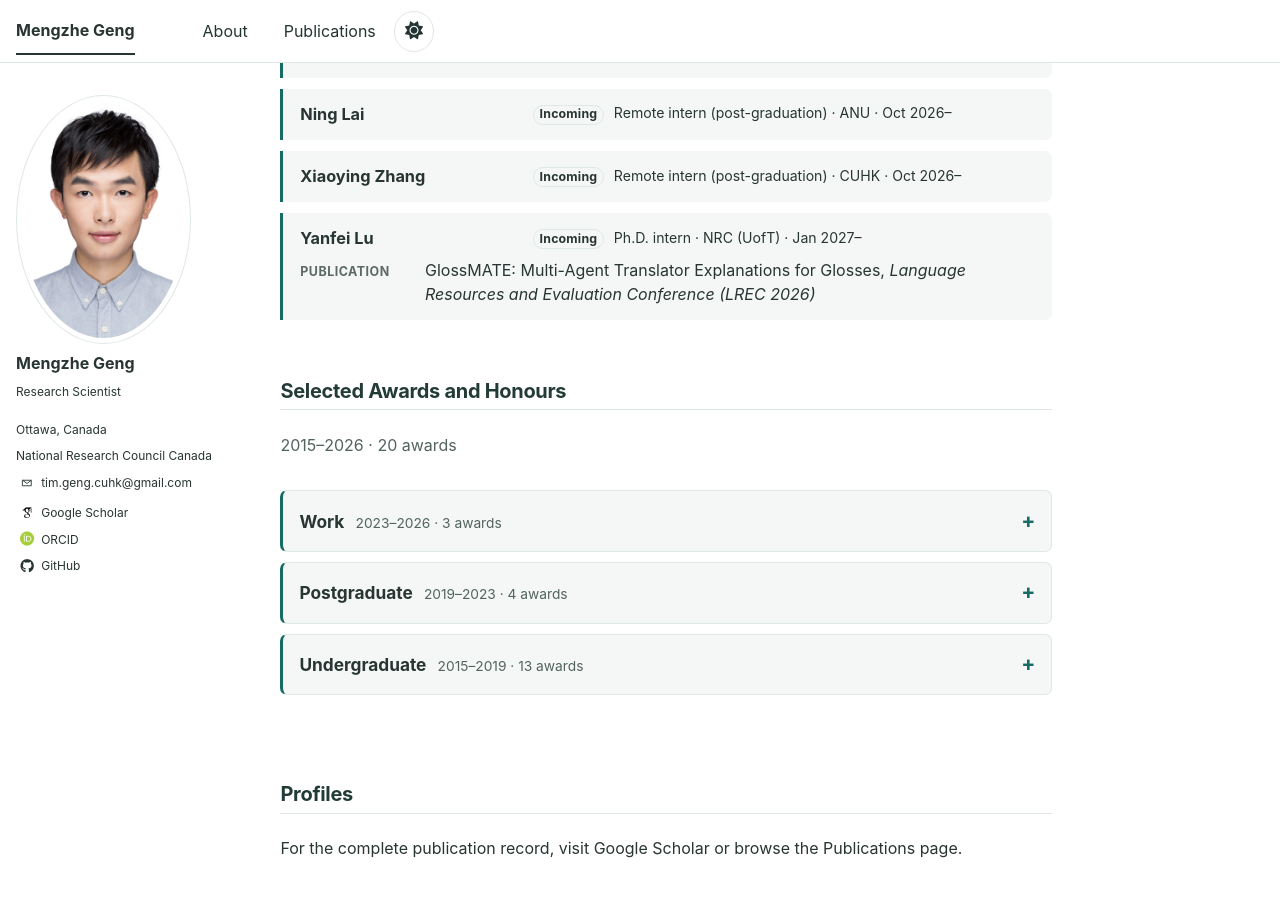
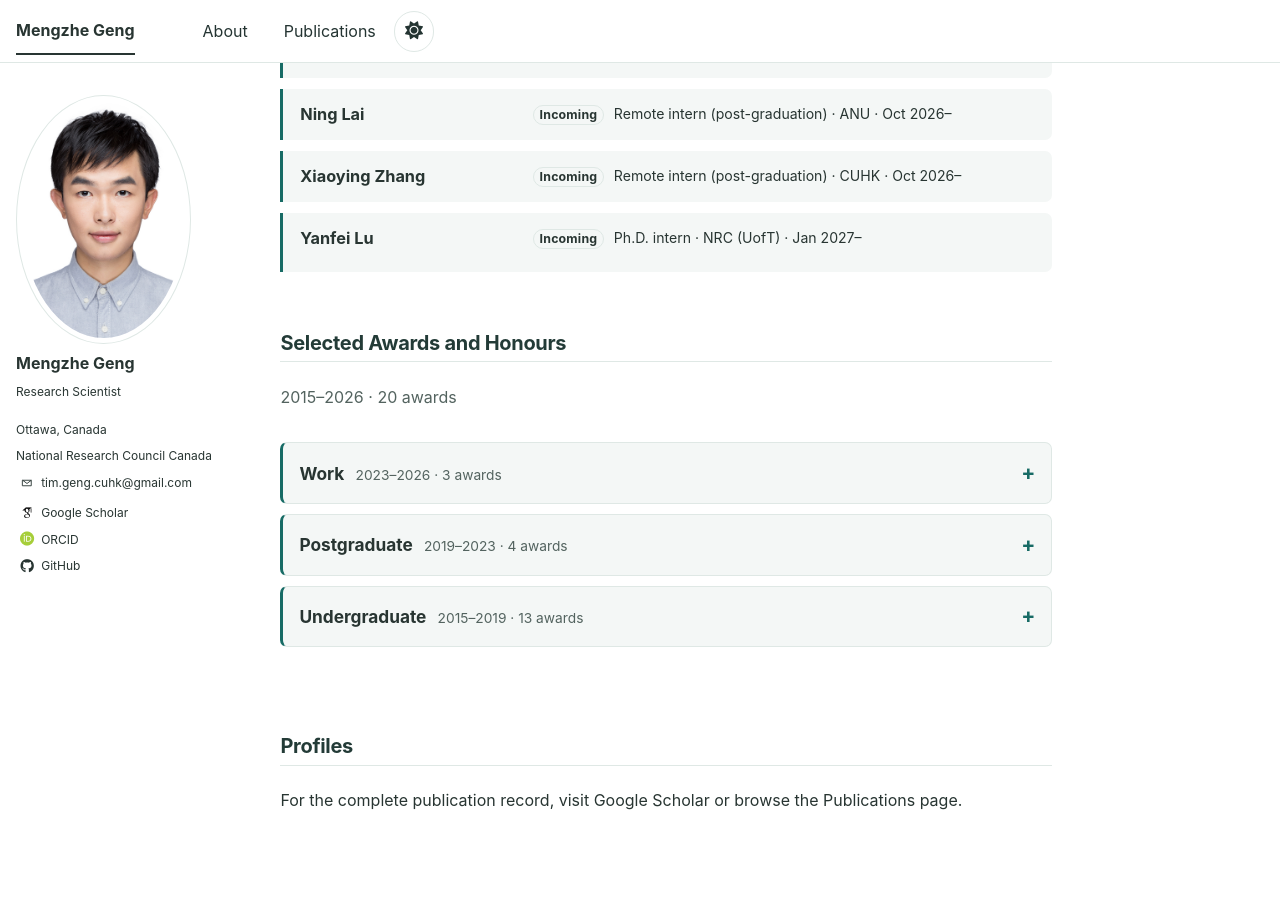
Before and after one commit to MENGZHEGENG/MENGZHEGENG.github.io, a Jekyll site: the page built from _pages/about.md, in a window 1280 px wide and 900 px high, scrolled down 3316 px. Shown: the top 897 px of the window. Built offline with Jekyll 4.4.1, drawn with Linux system fonts in a browser that asks for light colours; some web fonts are replaced.

Commit message:
Remove Yanfei Lu publication from supervision card
Removed the publication detail from Yanfei Lu's supervision card.

```diff
--- a/_pages/about.md
+++ b/_pages/about.md
@@ -253,7 +253,7 @@ classes: wide
       <span class="publication-meta supervision-roles"><span class="supervision-role-line"><span class="supervision-role-tag">Incoming</span><span class="supervision-role-copy">Ph.D. intern · NRC (UofT) · Jan 2027–</span></span></span>
     </div>
     <div class="supervision-details">
-      <p class="supervision-detail"><span class="supervision-label">Publication</span><span class="supervision-detail-copy"><a href="https://aclanthology.org/2026.lrec-1.709/" target="_blank" rel="noopener noreferrer">GlossMATE: Multi-Agent Translator Explanations for Glosses</a>, <em>Language Resources and Evaluation Conference (LREC 2026)</em></span></p>
+
 
   </div>
 </div>
```
